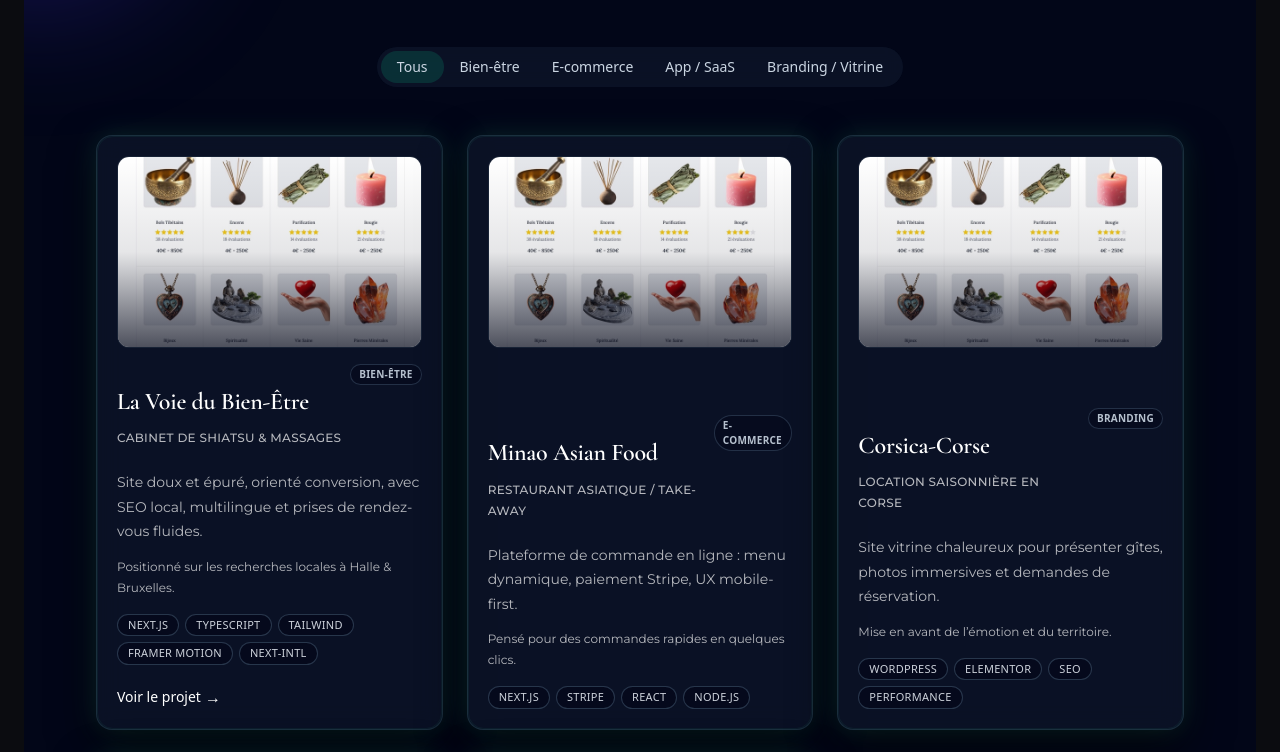
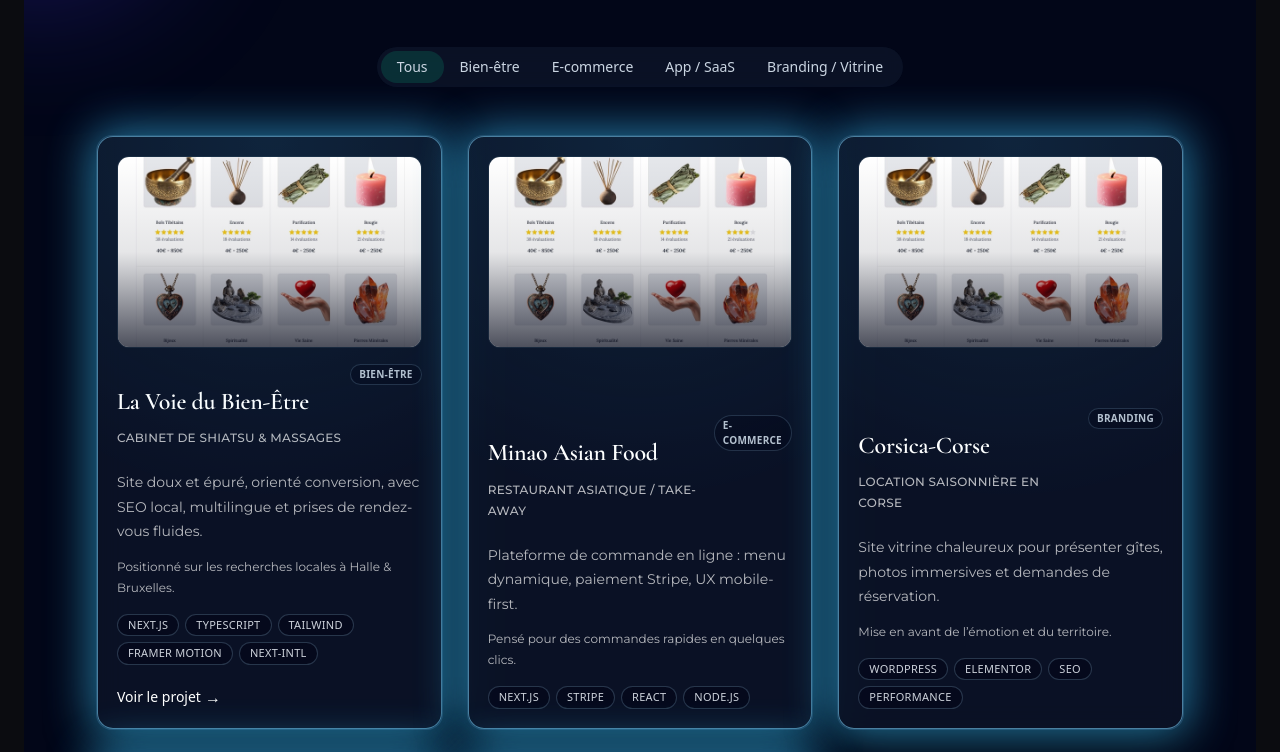
Before and after one commit to StephaneGamot/stephanegamot, a Next.js app: page /portfolio in a window 1280 px wide. Shown: the part 402-1154 px from the top of the page. Built offline with nearby package versions, Linux system fonts and the light colour scheme.

Commit message:
Update PortfolioSection.tsx

```diff
--- a/components/Portfolio/PortfolioSection.tsx
+++ b/components/Portfolio/PortfolioSection.tsx
@@ -237,27 +237,32 @@ export default function PortfolioShowcase() {
 <motion.div
   className="pointer-events-none absolute inset-0 rounded-2xl"
   initial={{
-                    opacity: 0.15,
-                    boxShadow: "0 0 0 0 rgba(52,211,153,0.25)",
-                    borderColor: "rgba(52,211,153,0.3)",
+    opacity: 0.35,
+    boxShadow: "0 0 0 0 rgba(56,189,248,0.55)", // cyan un peu plus vif
+    borderColor: "rgba(125,211,252,0.9)",       // bord plus lumineux
   }}
   whileInView={{
-                    opacity: [0.15, 0.4, 0.15],
+    opacity: [0.35, 0.8, 0.35],
     boxShadow: [
-                      "0 0 0 0 rgba(52,211,153,0.25)",
-                      "0 0 26px 0 rgba(52,211,153,0.7)",
-                      "0 0 0 0 rgba(52,211,153,0.25)",
+      "0 0 0 0 rgba(56,189,248,0.55)",
+      "0 0 46px 6px rgba(56,189,248,0.98)", // halo plus large et lumineux
+      "0 0 0 0 rgba(56,189,248,0.55)",
     ],
   }}
   transition={{
-                    duration: 3.2,
+    duration: 3.4,
     repeat: Infinity,
     repeatType: "mirror",
     ease: "easeInOut",
   }}
   viewport={{ amount: 0.6, once: false }}
-                  style={{ borderWidth: 1 }}
+  style={{
+    borderWidth: 1.5,
+    background:
+      "radial-gradient(circle at 50% 0%, rgba(56,189,248,0.18), transparent 60%)",
+  }}
 />
+
 
                 {/* Image */}
                 <div className="mb-4 overflow-hidden rounded-xl border border-slate-800/80 bg-slate-950/60">
```
Lines whose indentation alone changed are shown as unchanged.
